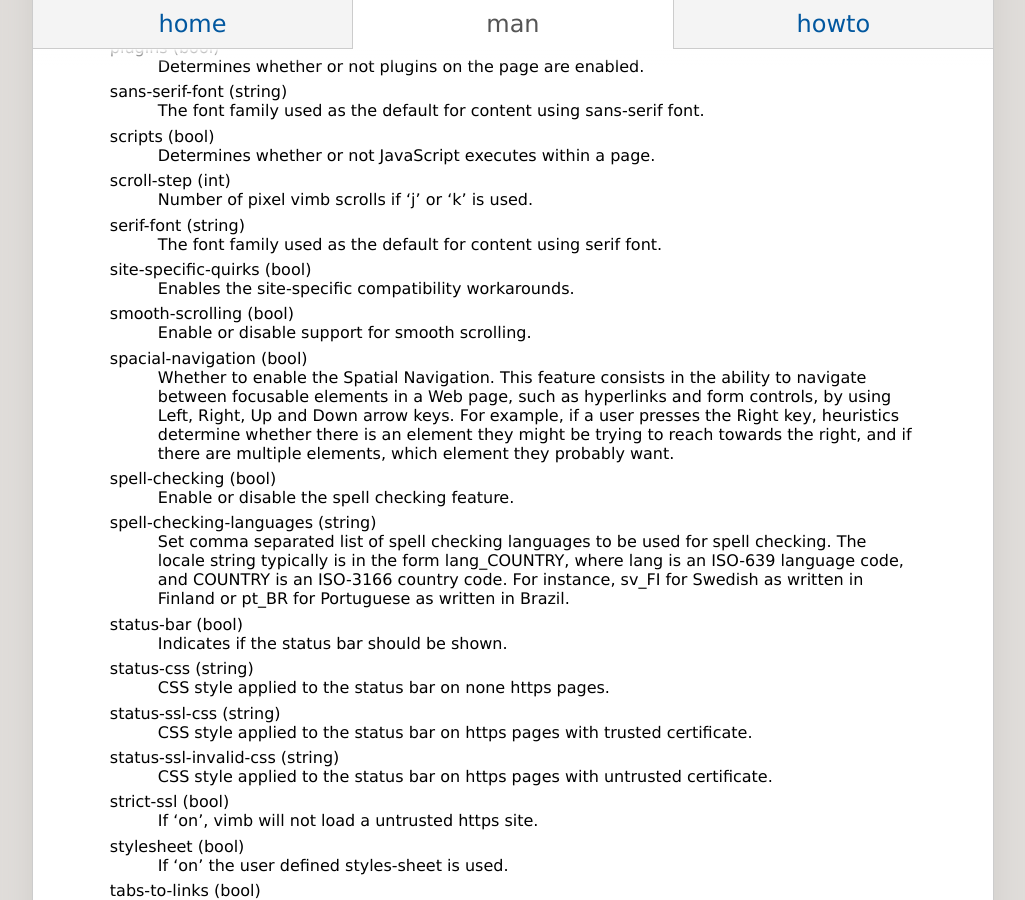
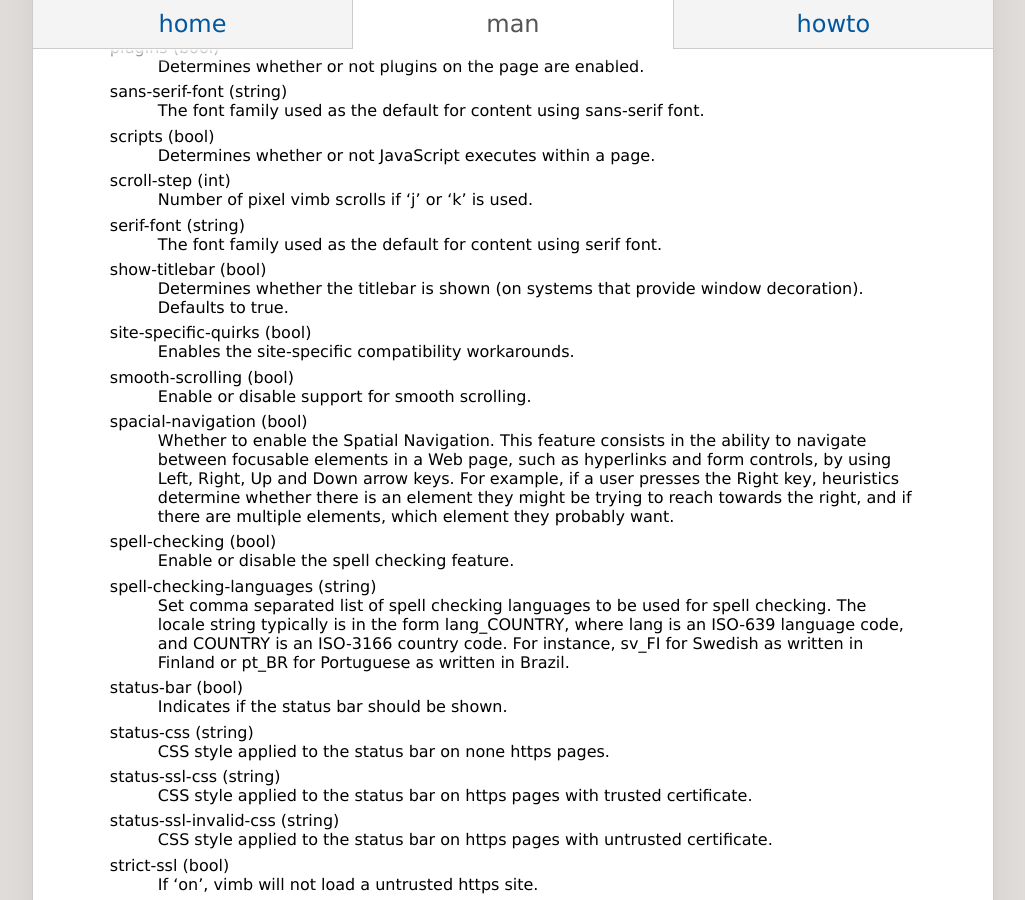
Before and after one commit to fanglingsu/vimb, a Jekyll site: the page built from man.md, in a window 1280 px wide and 900 px high, scrolled down 16822 px. Shown: the whole window, without its empty margins (127-1152 px from the left). Built offline with Jekyll 4.4.1, drawn with Linux system fonts in a browser that asks for light colours.

Commit message:
Add new setting show-titlebar.

```diff
--- a/man.md
+++ b/man.md
@@ -1087,6 +1087,10 @@ scroll-step (int)
 serif-font (string)
 : The font family used as the default for content using serif font.
 
+show-titlebar (bool)
+: Determines whether the titlebar is shown (on systems that provide window
+  decoration). Defaults to true.
+
 site-specific-quirks (bool)
 : Enables the site-specific compatibility workarounds.
 
```
